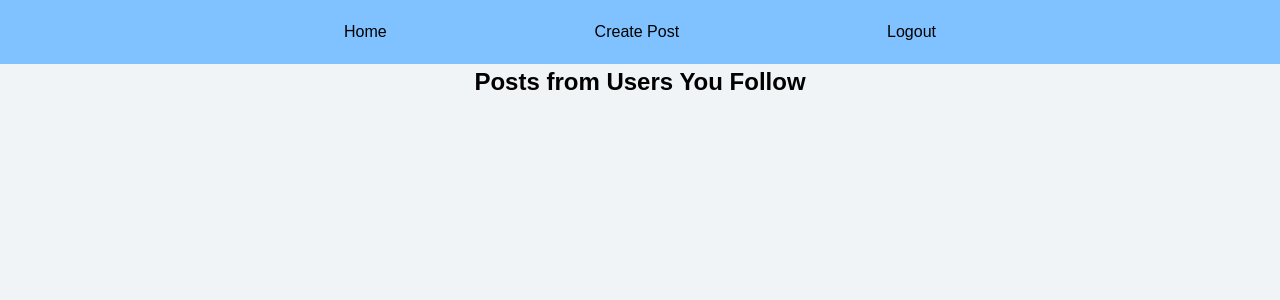
After one commit to omatthew-tech/SocialMedia, a Django app: page /following_posts/ in a window 1280 px wide. The commit adds this page. Shown: the top 300 px of the page. Run offline with Django 4.2, Linux system fonts and the light colour scheme; a user stored in the database is signed in; data comes from the database, SQL or seed files in the repository; both versions use the stored data as it was after the commit.

Commit message:
added follow/unfollow working

```diff
--- a/myapp/models.py
+++ b/myapp/models.py
@@ -31,6 +31,6 @@ class Vote(models.Model):
     created_at = models.DateTimeField(auto_now_add=True)
 
 class Follow(models.Model):
-    user = models.ForeignKey(User, on_delete=models.CASCADE, related_name='following')
-    followed_user = models.ForeignKey(User, on_delete=models.CASCADE, related_name='followers')
+    user = models.ForeignKey(User, on_delete=models.CASCADE, related_name='following', related_query_name='follower')
+    followed_user = models.ForeignKey(User, on_delete=models.CASCADE, related_name='followers', related_query_name='followed')
     created_at = models.DateTimeField(auto_now_add=True)
--- /dev/null
+++ b/myapp/templates/following_posts.html
@@ -0,0 +1,8 @@
+{% extends 'base.html' %}
+
+{% block content %}
+    <h2>Posts from Users You Follow</h2>
+    {% for post in posts %}
+    <!-- Display the post content as in home.html -->
+    {% endfor %}
+{% endblock %}
--- a/myapp/urls.py
+++ b/myapp/urls.py
@@ -12,4 +12,8 @@ urlpatterns = [
     path('create_comment/<int:post_id>/', views.create_comment, name='create_comment'),
     path('like_post/<int:post_id>/', views.like_post, name='like_post'),
     path('vote_post/<int:post_id>/', views.vote_post, name='vote_post'),
+    path('follow/<str:username>/', views.follow_user, name='follow_user'),
+    path('unfollow/<str:username>/', views.unfollow_user, name='unfollow_user'),
+    path('following_posts/', views.following_posts, name='following_posts'),
+    path('profile/<str:username>/', views.profile, name='profile'),
 ]
--- a/myapp/views.py
+++ b/myapp/views.py
@@ -5,6 +5,15 @@ from django.contrib.auth import login, logout
 from .models import Post, Comment, Like, Follow, Vote
 from .forms import PostForm, CommentForm
 from django.contrib.auth.decorators import user_passes_test
+
+from django.shortcuts import get_object_or_404, redirect
+from django.contrib.auth.decorators import login_required
+from django.contrib.auth.models import User
+
+from django.http import HttpResponseRedirect
+from django.urls import reverse
+
+
 
 def signup(request):
     if request.method == 'POST':
@@ -36,9 +45,10 @@ def logout_view(request):
 def home(request):
     posts = Post.objects.all()
     post_form = PostForm()
+    following_users = [follow.followed_user for follow in request.user.following.all()]
     comment_form = CommentForm()
     post_likes = {post.id: post.like_count() for post in posts}
-    return render(request, 'home.html', {'posts': posts, 'post_form': post_form, 'comment_form': comment_form, 'post_likes': post_likes})
+    return render(request, 'home.html', {'posts': posts, 'post_form': post_form, 'comment_form': comment_form, 'post_likes': post_likes, 'following_users': following_users})
 
 
 @login_required
@@ -91,3 +101,40 @@ def vote_post(request, post_id):
 @user_passes_test(lambda user: not user.is_authenticated, login_url='home', redirect_field_name=None)
 def landing(request):
     return render(request, 'landing.html')
+
+# views.py
+
+
+@login_required
+def follow_user(request, username):
+    user = get_object_or_404(User, username=username)
+
+    # Check if the user is already following the other user
+    if not Follow.objects.filter(user=request.user, followed_user=user).exists():
+        follow = Follow(user=request.user, followed_user=user)
+        follow.save()
+
+    return HttpResponseRedirect(reverse('profile', args=[username]))
+
+
+
+@login_required
+def unfollow_user(request, username):
+    user = get_object_or_404(User, username=username)
+    follow = get_object_or_404(Follow, user=request.user, followed_user=user)
+    follow.delete()
+    return HttpResponseRedirect(reverse('profile', args=[username]))
+
+
+# views.py
+from django.contrib.auth.decorators import login_required
+
+@login_required
+def following_posts(request):
+    followed_users = request.user.following.values_list('followed_user', flat=True)
+    posts = Post.objects.filter(user__in=followed_users).order_by('-created_at')
+    return render(request, 'following_posts.html', {'posts': posts})
+
+def profile(request, username):
+    user = get_object_or_404(User, username=username)
+    return render(request, 'profile.html', {'user': user})
```
Also changed, not shown: myapp/templates/home.html (+25 -2 lines), myapp/templates/profile.html (added, +9 -0 lines), db.sqlite3, myapp/migrations/0003_alter_follow_followed_user_alter_follow_user.py (added).
